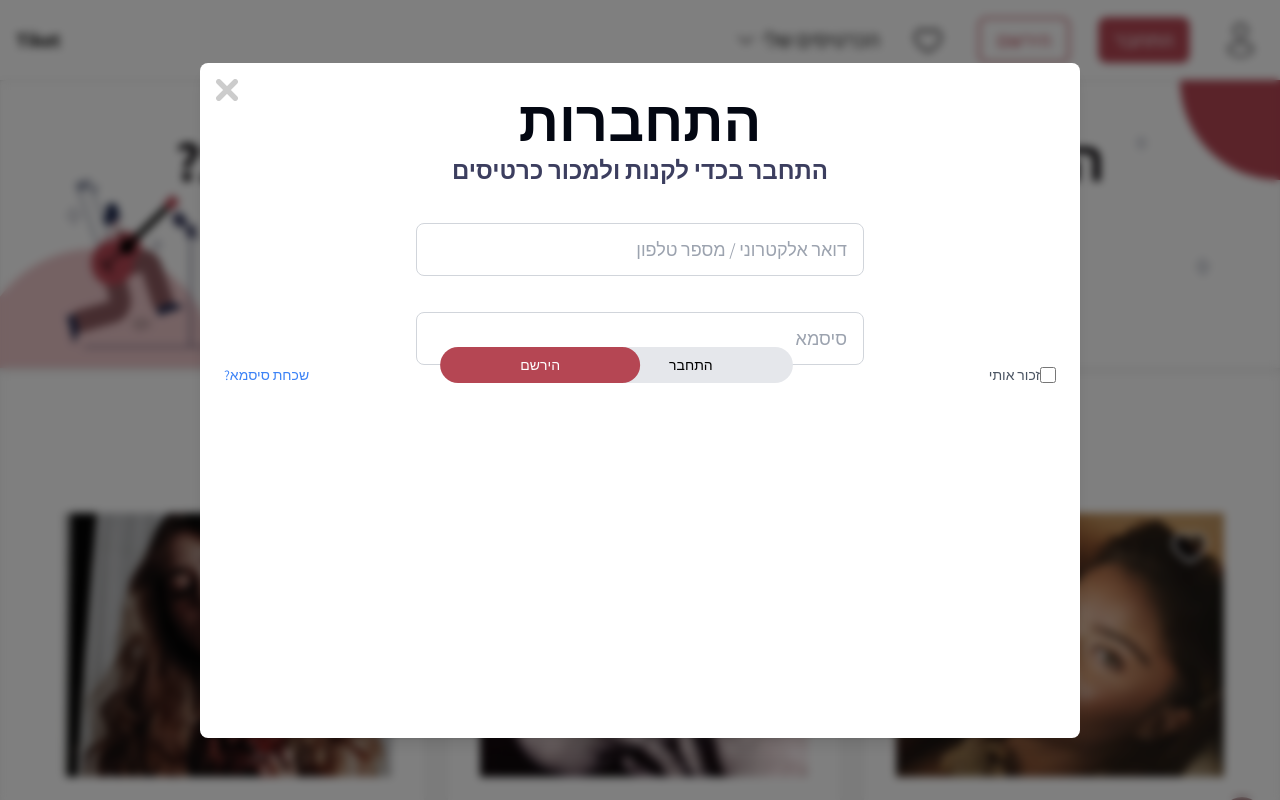
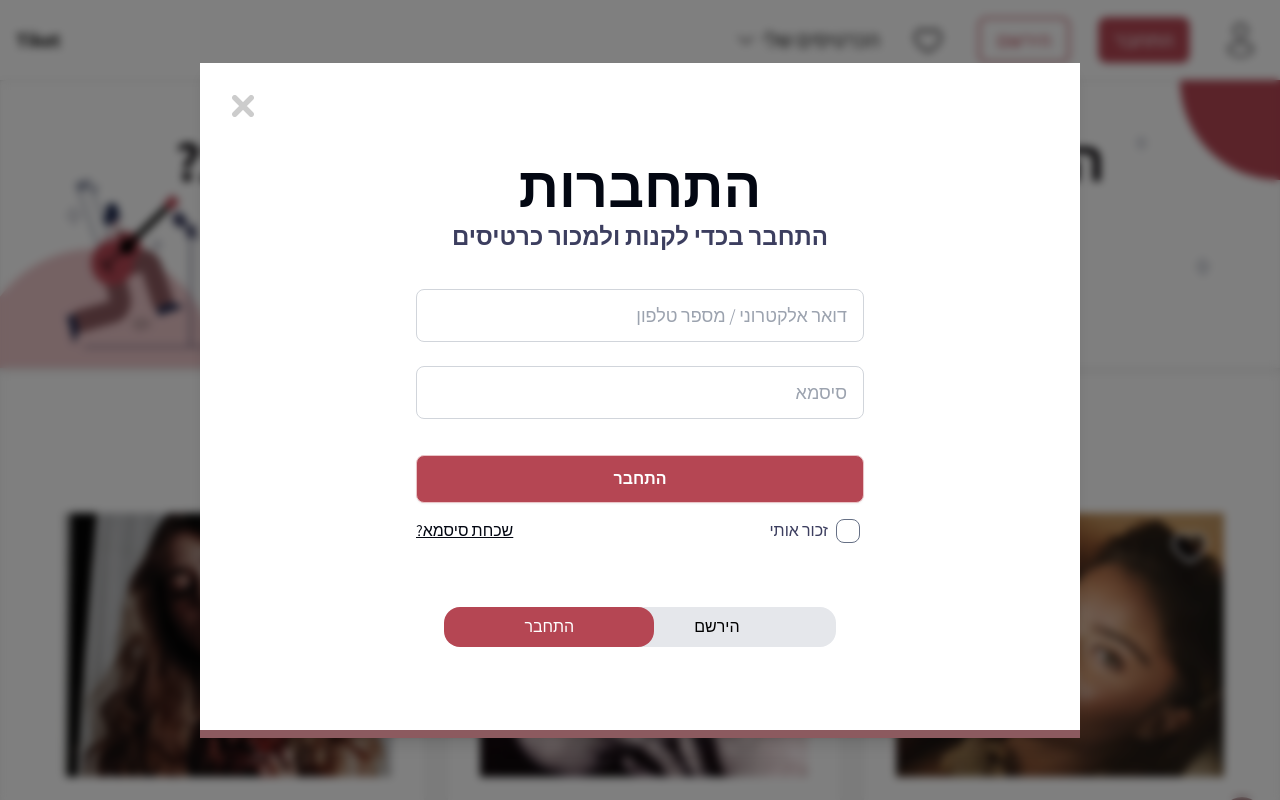
Before and after one commit to tiketuser/Tiket, a Next.js app: page / in a window 1280 px wide. Both pictures are taken after a click on the button "התחבר". Shown: the top 800 px of the page. Built offline with nearby package versions, Linux system fonts and the light colour scheme.

Commit message:
finsihed login not dynamic

```diff
--- /dev/null
+++ b/app/components/CheckBox/CheckBox.tsx
@@ -0,0 +1,24 @@
+import React from "react"
+
+interface CheckBoxProps {
+    text?: string
+    className?: string
+}
+
+const CheckBox: React.FC<CheckBoxProps> = ({
+    text = "זכור אותי",
+    className = "p-0"
+}) => {
+    return (
+        <>
+            <label className={"label cursor-pointer justify-center"+className}>
+                <input
+                    type="checkbox"
+                    className="checkbox border-weakTextBluish [--chkbg:white] [--chkfg:theme(colors.weakTextBluish)]" />
+                <span className="text-text-regular mr-2 text-strongText">{text}</span>
+            </label>
+        </>
+    )
+}
+
+export default CheckBox
--- a/app/components/CustomInput/CustomInput.tsx
+++ b/app/components/CustomInput/CustomInput.tsx
@@ -5,16 +5,18 @@ interface CustomInputProps {
   type?: string;
   placeholder: string;
   image?: React.ReactElement<typeof Image>;
+  className?: string;
 }
 
 const CustomInput: React.FC<CustomInputProps> = ({
   type = 'text',
   placeholder,
-  image
+  image,
+  className = ''
 }
 ) => {
   return (
-    <div className="flex justify-center items-center pt-9 sm:mx-0 mx-16">
+    <div className={"flex justify-center items-center sm:mx-0 mx-16 "+className}>
       <div className="relative w-full max-w-md">
         <input
           type={type}
--- a/app/components/Dialogs/AdjustableDialog/AdjustableDialog.tsx
+++ b/app/components/Dialogs/AdjustableDialog/AdjustableDialog.tsx
@@ -35,21 +35,21 @@ const AdjustableDialog: React.FC<AdjustableDialogProps> = ({
   return (
     isOpen && (
       <>
-        <div className="fixed inset-0 z-50 flex items-center justify-center bg-black bg-opacity-50 backdrop-blur-sm">
+        <div className="fixed inset-0 z-50 flex items-center justify-center  bg-black bg-opacity-50 backdrop-blur-sm">
           {/* Dialog Box */}
-          <div
-            className={`relative bg-white rounded-lg shadow-lg p-6 ${width} ${height}`}
-          >
+          <div className={`relative bg-white shadow-lg p-6 ${width} ${height}`}>
             {/* Exit Button */}
             <button
-              className="absolute top-4 left-4 text-gray-600 hover:text-gray-900"
+              className="absolute top-4 left-4 text-gray-600 hover:text-gray-900 p-4"
               onClick={onClose}
             >
               <Image src={exitIcon} alt="exitIcon" height={22} width={22}/>
             </button>
 
             {/* Content */}
-            <div className="overflow-auto">{children}</div>
+            <div className="flex items-center justify-center h-full">{children}</div>
+
+            <div className={`absolute bottom-0 left-0 border-t-8 border-highlight ${width} `}></div>
           </div>
         </div>
       </>
--- a/app/components/Dialogs/LoginDialog/LoginDialog.tsx
+++ b/app/components/Dialogs/LoginDialog/LoginDialog.tsx
@@ -1,6 +1,8 @@
 import AdjustableDialog from "../AdjustableDialog/AdjustableDialog"
 import CustomInput from "../../CustomInput/CustomInput"
 import LoginRegisterButtons from "../LoginRegisterButtons/LoginRegisterButtons";
+import CheckBox from "../../CheckBox/CheckBox";
+
 
 interface LoginDialogProps {
     isOpen: boolean;
@@ -17,7 +19,7 @@ const LoginDialog: React.FC<LoginDialogProps> = ({
             isOpen={isOpen}
             onClose={onClose}
         >
-            <div className="">
+            <div className="  select-none">
                 {/* Header */}
                 <h2 className="text-center text-heading-1-desktop font-extrabold text-gray-950">
                     התחברות
@@ -26,28 +28,29 @@ const LoginDialog: React.FC<LoginDialogProps> = ({
                     התחבר בכדי לקנות ולמכור כרטיסים
                 </p>
 
-                {/* Login form */}
-                <form className="">
-
-                    <CustomInput placeholder="דואר אלקטרוני / מספר טלפון" />
-                    <CustomInput type="password" placeholder="סיסמא" />
-                    <LoginRegisterButtons />
+                <form >
+                    <CustomInput placeholder="דואר אלקטרוני / מספר טלפון" className="pt-9" />
+                    <CustomInput type="password" placeholder="סיסמא" className="pt-6"/>
 
 
+                    <div className="flex justify-center pt-9">
+                        <div className="grid grid-cols-1 w-[448px]  gap-2">
+                            <div>
+                                <button className="btn w-full btn-secondary bg-primary text-white text-text-regular">
+                                    התחבר
+                                </button>
+                            </div>
+                            <div className="flex justify-between items-center">
+                                <CheckBox />
+                                <a href="#" className="text-text-regular text-gray-950 underline ">
+                                    שכחת סיסמא?
+                                </a>
+                            </div>
+                        </div>
+                    </div>
 
-                    {/* Remember Me and Forgot Password */}
-                    <div className="flex items-center justify-between">
-                        <label className="flex items-center text-sm text-gray-600">
-                            <input
-                                type="checkbox"
-                                className="form-checkbox h-4 w-4 text-blue-600"
-                            />
-                            <span className="ml-2">זכור אותי</span>
-                        </label>
-                        <a href="#" className="text-sm text-blue-500 hover:underline">
-                            שכחת סיסמא?
-                        </a>
-                    </div>
+                    <LoginRegisterButtons className="pt-14" />
+
                 </form>
             </div>
         </AdjustableDialog>
--- a/app/components/Dialogs/LoginRegisterButtons/LoginRegisterButtons.tsx
+++ b/app/components/Dialogs/LoginRegisterButtons/LoginRegisterButtons.tsx
@@ -1,15 +1,21 @@
-const LoginRegisterButtons = () => {
+import React from "react";
+
+interface LoginRegisterButtonsProps {
+    className?: string
+}
+
+const LoginRegisterButtons: React.FC<LoginRegisterButtonsProps> = ({
+    className = ''
+}) => {
     return (
-        <>
-            <div className="relative flex justify-center items-center">
-                <button className="absolute translate-x-1/4 px-20 py-2 bg-gray-200 text-black rounded-full text-sm rtl">
-                    התחבר
-                </button>
-                <button className="absolute -translate-x-1/2 px-20 py-2 bg-primary text-white rounded-full text-sm rtl">
-                    הירשם
-                </button>
-            </div>
-        </>
+        <div className={"flex justify-center items-center " + className}>
+            <button className="transform -translate-x-7 px-24 py-2 bg-gray-200 text-black rounded-2xl text-text-regular rtl">
+                הירשם
+            </button>
+            <button className="transform translate-x-7 px-20 py-2 bg-primary text-white rounded-2xl text-text-regular rtl">
+                התחבר
+            </button>
+        </div>
     );
   };
 
--- a/app/components/Gallery/Gallery.tsx
+++ b/app/components/Gallery/Gallery.tsx
@@ -8,6 +8,7 @@ const Gallery = () => {
   return (
     <div className='shadow-small-inner'>
       <CustomInput
+        className='pt-9'
         placeholder="חפש אירוע"
         image = { <Image src={SearchIcon} alt="Search Icon" width={24} height={24}/> }
       />
--- a/tailwind.config.ts
+++ b/tailwind.config.ts
@@ -47,6 +47,7 @@ const config: Config = {
         highlight: "#8C5A5F",    // הדגשה
         strongText: "#3C3E5F",   // טקסט חזק
         weakText: "#CCCCCC",     // טקסט חלש מאוד
+        weakTextBluish: "#667085",
         mutedText: "#667085",    // טקסט חלש
       },
 
@@ -104,7 +105,8 @@ const config: Config = {
           secondary: "#eac4c7",    // משני
           highlight: "#8C5A5F",    // הדגשה
           strongText: "#3C3E5F",   // טקסט חזק
-          weakText: "#CCCCCC",     // טקסט חלש מאוד
+          weakText: "#CCCCCC",
+          weakTextBluish: "#667085", // טקסט חלש מאוד
           mutedText: "#667085",    // טקסט חלש
         },
       }
```
Also changed, not shown: 1 other file (tests, documents, lock files or other folders).
